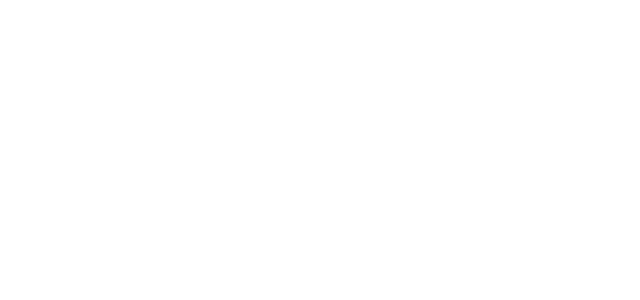
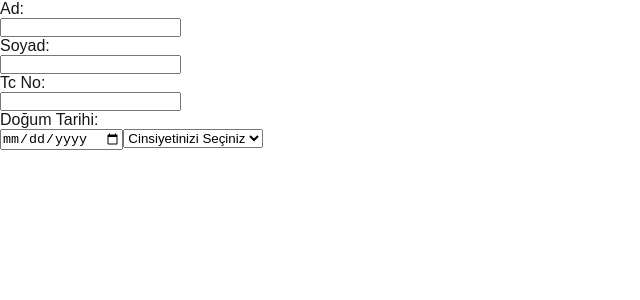
Before and after one commit to FurkanCosar00/register-app, a Next.js app: page / in a window 1280 px wide. Shown: the top 300 px of the page, without its empty margins (0-640 px from the left). Built offline with nearby package versions, Linux system fonts and the light colour scheme.

Commit message:
step 1 inputlar eklendi

```diff
--- a/app/page.jsx
+++ b/app/page.jsx
@@ -28,6 +28,34 @@
         <input type="hidden" name="step" value={step} />
         {step === 1 && (
           <>
+          <label htmlFor="name">
+            <p>Ad: </p>
+            <input type="text" name="name" />
+          </label>
+
+          <label htmlFor="surName">
+            <p>Soyad: </p>
+            <input type="text" name="surName" />
+          </label>
+
+          <label htmlFor="tc">
+            <p>Tc No:</p>
+            <input type="number" name="tc" />
+          </label>
+
+          <label htmlFor="birthday">
+            <p>Doğum Tarihi: </p>
+            <input type="date" name="birthday" />
+          </label>
+
+          <label htmlFor="gender">
+            <select name="gender">
+              <option value="">Cinsiyetinizi Seçiniz</option>
+              <option value="men">Erkek</option>
+              <option value="women">Kadın</option>
+              <option value="other">Diğer</option>
+            </select>
+          </label>
           </>
         )}
 
```
